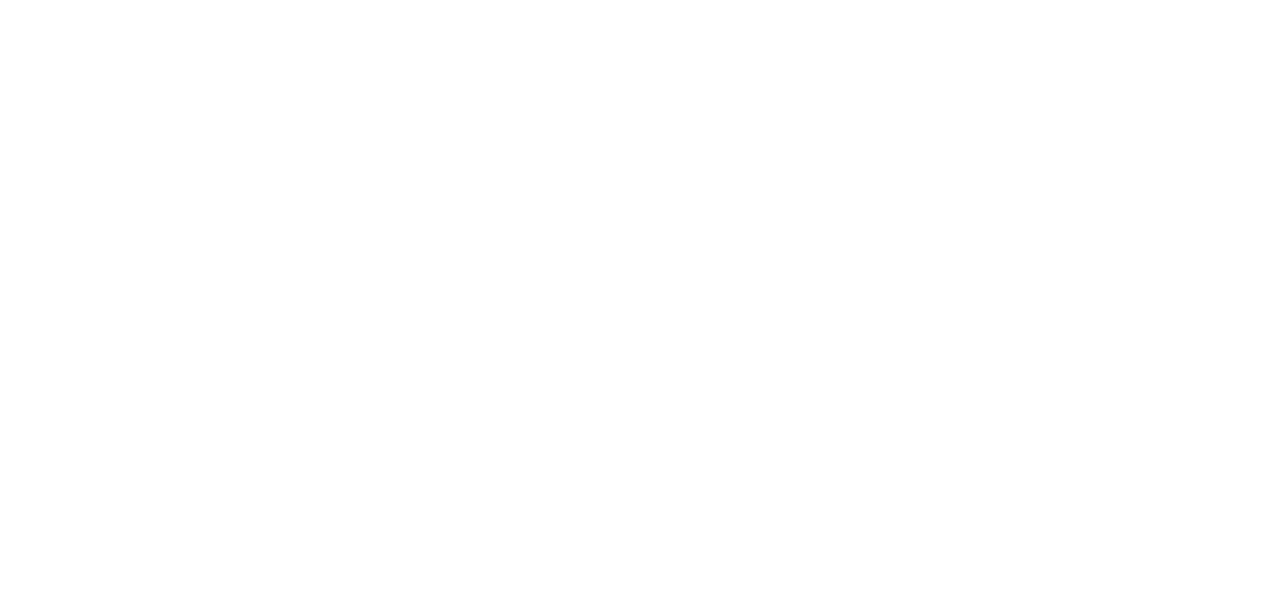
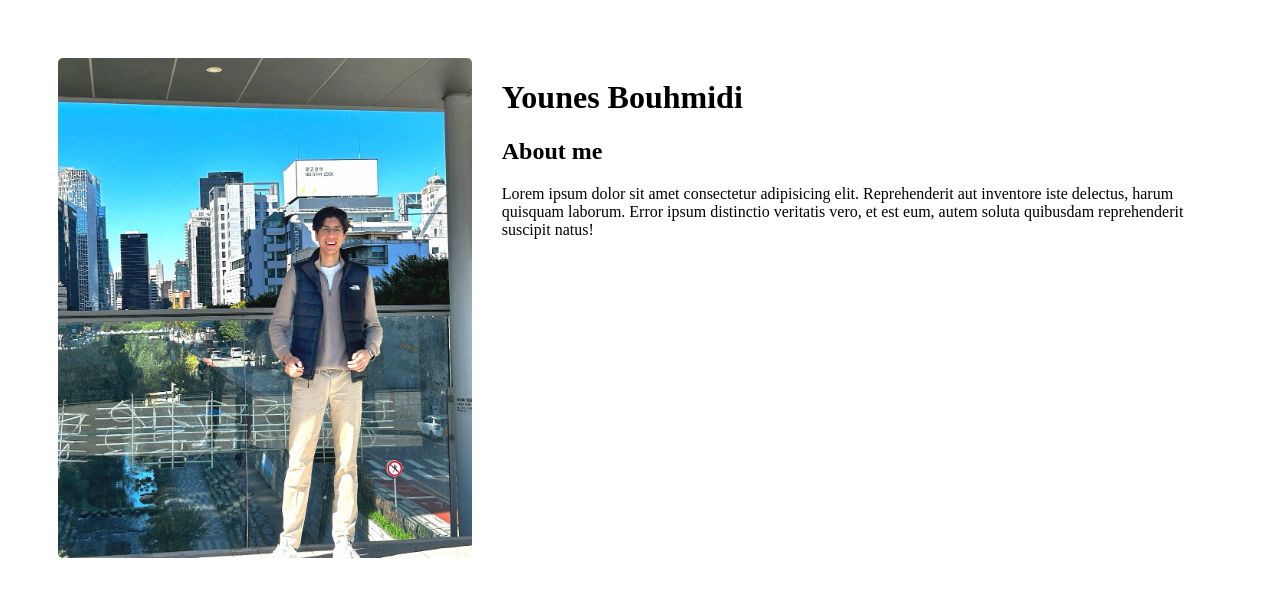
Before and after one commit to YounesBB/HomeBase, a plain HTML site: page index.html in a window 1280 px wide. Drawn offline with Linux system fonts and the light colour scheme.

Commit message:
Add header and image element to homepage

```diff
--- a/index.html
+++ b/index.html
@@ -8,6 +8,31 @@
   <title>Homepage</title>
 </head>
 <body>
+  <header>
+    <picture>
+      <img
+          id="profile-picture"
+          src="./images/my-pic.jpg"
+          alt="profile picture of Author"
+        />
+    </picture>
+
+    <div id="about-me">
+      <h1>Younes Bouhmidi</h1>
+      <h2>About me</h2>
+      <p>Lorem ipsum dolor sit amet consectetur adipisicing elit. Reprehenderit aut inventore iste delectus, harum quisquam laborum. Error ipsum distinctio veritatis vero, et est eum, autem soluta quibusdam reprehenderit suscipit natus!</p>
+      <div id="social-media-icons"></div>
+    </div>
+
+  </header>
+  <main>
+
+  </main>
+
+  <footer>
+
+
+  </footer>
 
   <script src="./index.js"></script>
 </body>
--- a/style.css
+++ b/style.css
@@ -0,0 +1,11 @@
+header {
+  display: flex;
+  padding: 50px;
+  gap: 30px;
+}
+
+
+img {
+  max-height: 500px;
+  border-radius: 5px;
+}
```
Also changed, not shown: images/my-pic.jpg (added), 5 other files.
